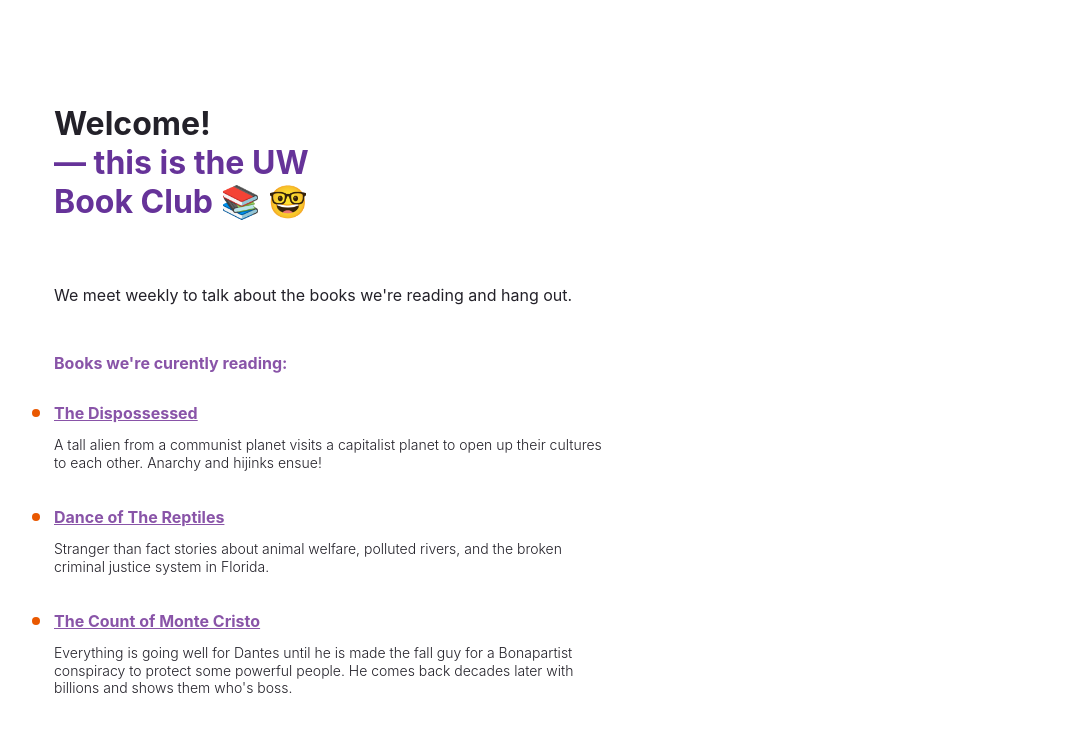
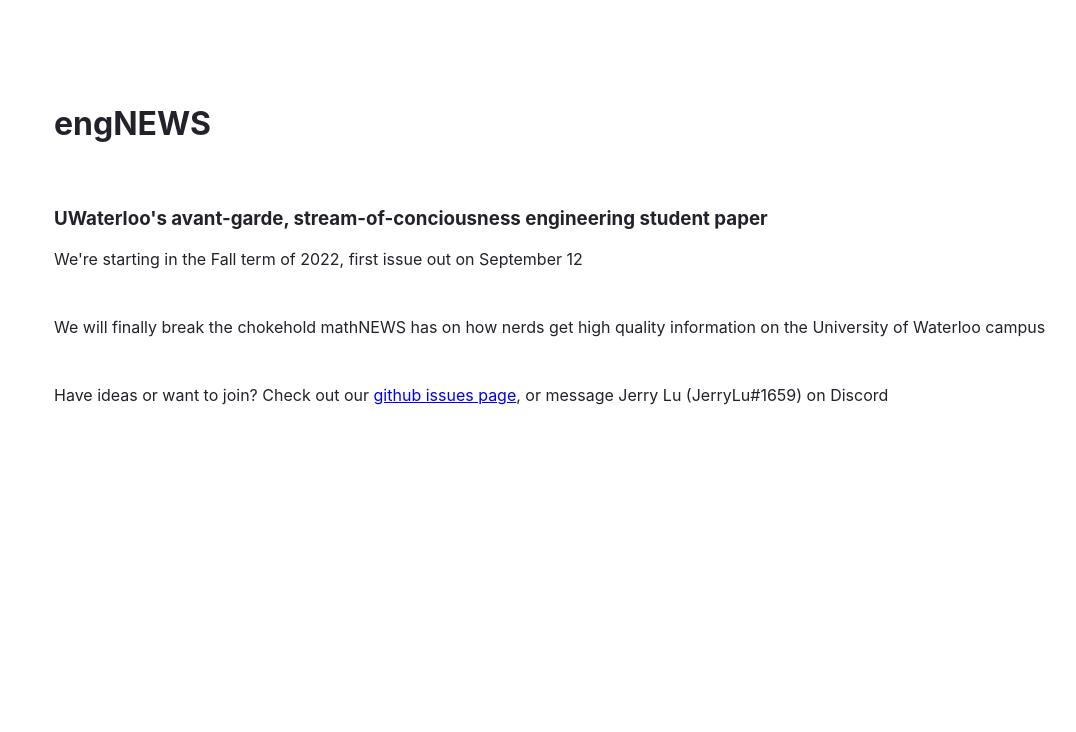
Before and after one commit to uwengnews/uwengnews.github.io, a Gatsby site: page / in a window 1280 px wide. Shown: the whole page, without its empty margins (50-1126 px from the left). Built offline with nearby package versions, Linux system fonts and the light colour scheme; Gatsby itself is replaced by a stand-in of ours.

Commit message:
change copytext to uw eng news

```diff
--- a/src/pages/index.tsx
+++ b/src/pages/index.tsx
@@ -56,10 +56,6 @@
   lineHeight: 1.25,
 }
 
-const docLink = {
-  text: "Books we're curently reading:",
-  color: "#8954A8",
-}
 
 const badgeStyle = {
   color: "#fff",
@@ -77,72 +73,26 @@
   lineHeight: 1,
 }
 
-// data
-const links = [
-  {
-    text: "The Dispossessed",
-    url: "https://www.goodreads.com/book/show/13651.The_Dispossessed",
-    description:
-      "A tall alien from a communist planet visits a capitalist planet to open up their cultures to each other. Anarchy and hijinks ensue!",
-    color: "#E95800",
-  },
-  {
-    text: "Dance of The Reptiles",
-    url: "https://www.goodreads.com/book/show/17978478-dance-of-the-reptiles",
-    description:
-      "Stranger than fact stories about animal welfare, polluted rivers, and the broken criminal justice system in Florida.",
-    color: "#E95800",
-  },
-  {
-    text: "The Count of Monte Cristo",
-    url: "https://www.goodreads.com/book/show/7126.The_Count_of_Monte_Cristo?ac=1&from_search=true&qid=eVwGW707Ih&rank=1",
-    description:
-      "Everything is going well for Dantes until he is made the fall guy for a Bonapartist conspiracy to protect some powerful people. He comes back decades later with billions and shows them who's boss.",
-    color: "#E95800",
-  },
-]
+const githubIssuesLink = "https://github.com/uwengnews/uwengnews.github.io/issues";
 
 // markup
 const IndexPage = () => {
   return (
     <main style={pageStyles}>
-      <title>UW Book Club</title>
+      <title>engNEWS</title>
       <h1 style={headingStyles}>
-        Welcome!
-        <br />
-        <span style={headingAccentStyles}>— this is the UW Book Club </span>
-        📚 🤓
+        engNEWS
       </h1>
+      <h3>UWaterloo's avant-garde, stream-of-conciousness engineering student paper</h3>
       <p style={paragraphStyles}>
-        We meet weekly to talk about the books we're reading and hang out.
+        We're starting in the Fall term of 2022, first issue out on September 12
       </p>
-      <ul style={listStyles}>
-        <li style={docLinkStyle}>
-          <h1
-            style={linkStyle}
-          >
-            {docLink.text}
-          </h1>
-        </li>
-        {links.map(link => (
-          <li key={link.url} style={{ ...listItemStyles, color: link.color }}>
-            <span>
-              <a
-                style={linkStyle}
-                href={`${link.url}?utm_source=starter&utm_medium=start-page&utm_campaign=minimal-starter-ts`}
-              >
-                {link.text}
-              </a>
-              {link.badge && (
-                <span style={badgeStyle} aria-label="New Badge">
-                  NEW!
-                </span>
-              )}
-              <p style={descriptionStyle}>{link.description}</p>
-            </span>
-          </li>
-        ))}
-      </ul>
+      <p style={paragraphStyles}>
+        We will finally break the chokehold mathNEWS has on how nerds get high quality information on the University of Waterloo campus
+      </p>
+      <p style={paragraphStyles}>
+        Have ideas or want to join? Check out our <a href={githubIssuesLink}>github issues page</a>, or message Jerry Lu (JerryLu#1659) on Discord
+      </p>
     </main>
   )
 }
```
Also changed, not shown: README.md.
